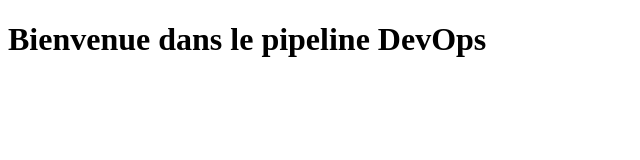
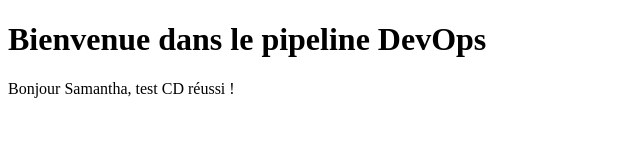
Before and after one commit to ahoumenousamantha-star/demo-devops, a plain HTML site: page index.html in a window 1280 px wide. Shown: the whole page, without its empty margins (0-640 px from the left). Drawn offline with Linux system fonts and the light colour scheme.

Commit message:
add CD deploy workflow

```diff
--- a/index.html
+++ b/index.html
@@ -5,5 +5,7 @@
 </head>
 <body>
 	<h1>Bienvenue dans le pipeline DevOps</h1>
+	<p>Bonjour Samantha, test CD réussi !</p>
+
 </body>
 </html>
```
Also changed, not shown: 1 other file.
